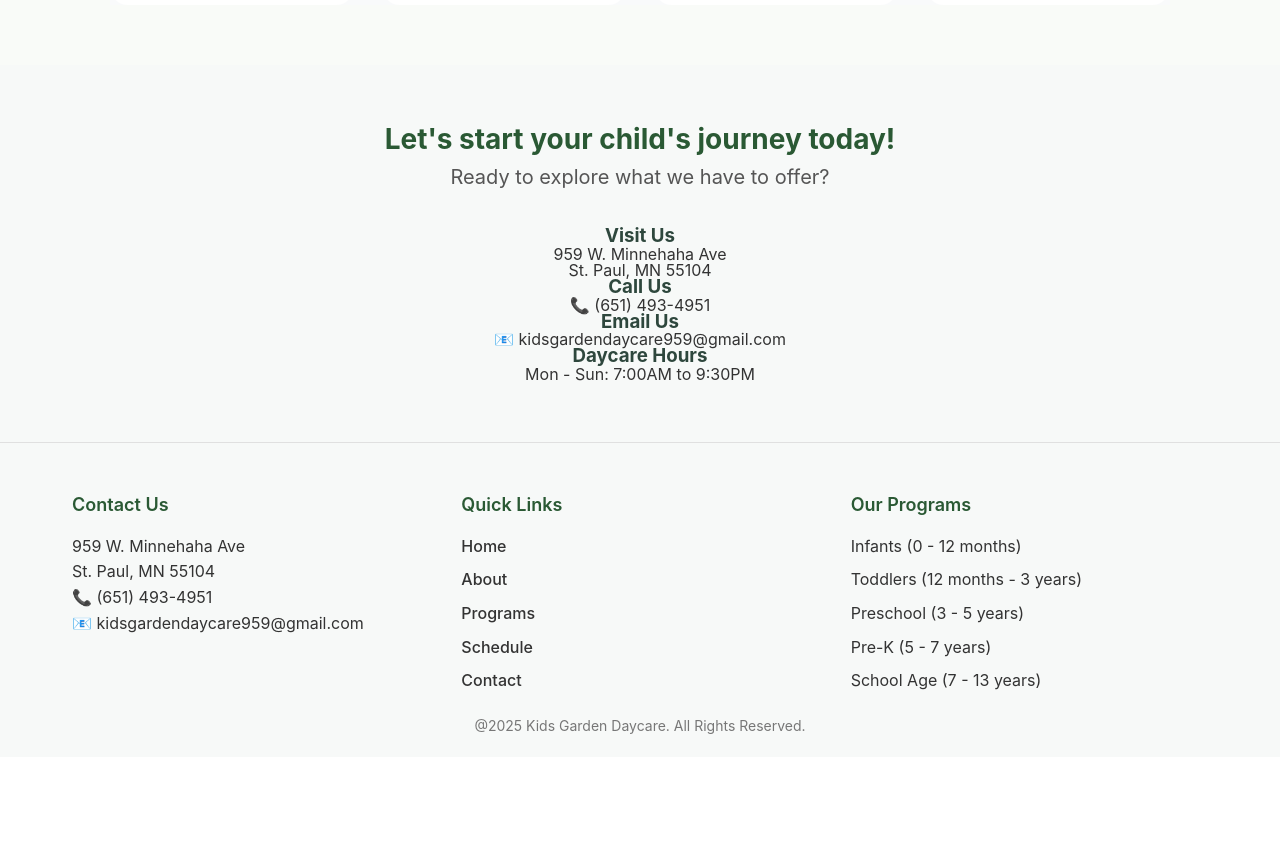
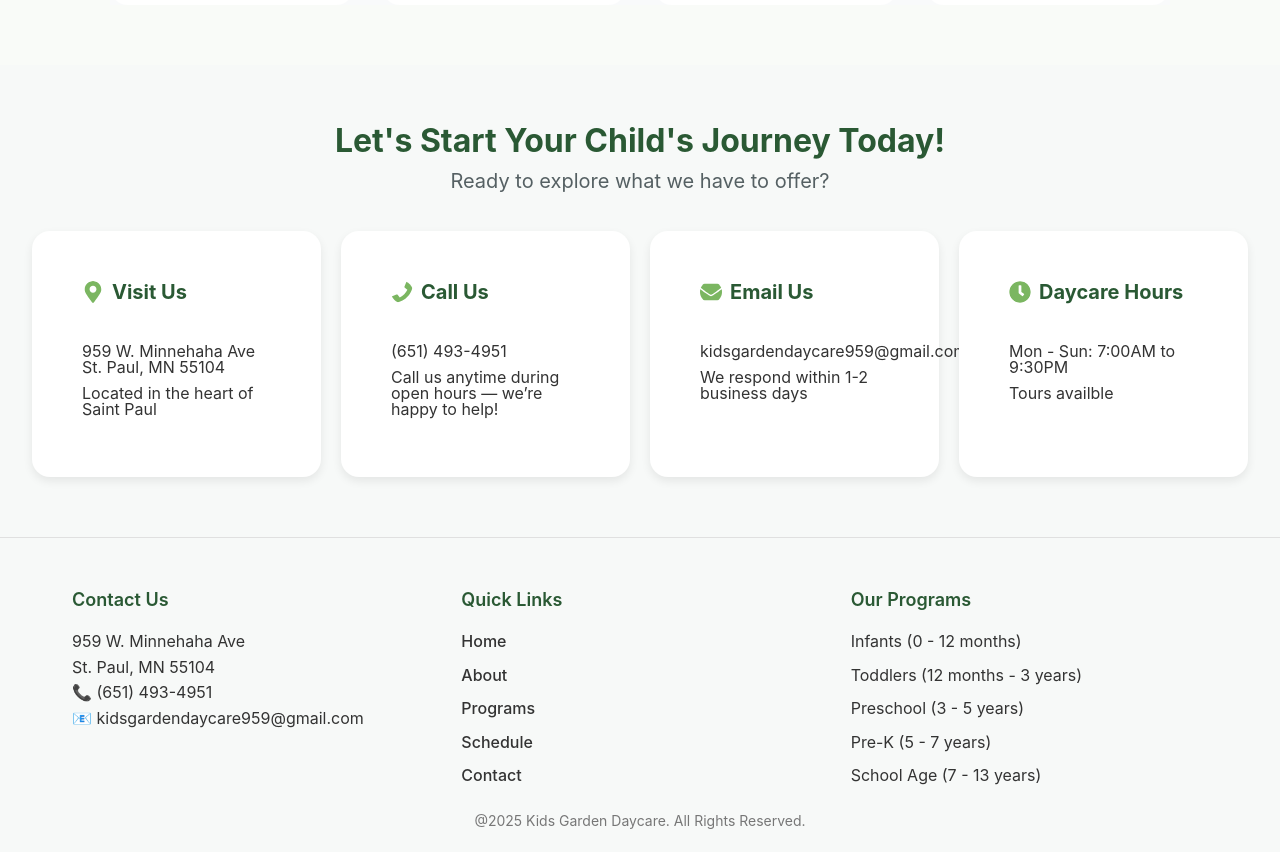
Before and after one commit to Samjamhas10/kids-garden-daycare, a React (Vite) app: page / in a window 1280 px wide. Shown: the part 2120-2972 px from the top of the page. Before the commit the page ends 2877 px from the top, so only its background shows below. Built offline with nearby package versions, Linux system fonts and the light colour scheme.

Commit message:
Update contact section styling and README; install react-icons

```diff
--- a/package.json
+++ b/package.json
@@ -10,8 +10,9 @@
     "preview": "vite preview"
   },
   "dependencies": {
-    "react": "^19.1.1",
-    "react-dom": "^19.1.1"
+    "react": "^19.2.0",
+    "react-dom": "^19.1.1",
+    "react-icons": "^5.5.0"
   },
   "devDependencies": {
     "@eslint/js": "^9.36.0",
--- a/src/components/ContactSection/ContactSection.css
+++ b/src/components/ContactSection/ContactSection.css
@@ -6,40 +6,69 @@
 }
 
 .contact__heading {
-  font-size: 28px;
   margin-bottom: 14px;
+  font-size: 32px;
+  font-weight: 700;
   color: #2a5934;
 }
 
 .contact__subheading {
   font-size: 20px;
   margin-bottom: 40px;
-  color: #555;
+  color: #556063;
 }
 
-.contact__details {
+.contact__list {
   display: grid;
-  gap: 32px;
-  justify-content: center;
+  grid-template-columns: repeat(auto-fit, minmax(120px, 1fr));
+  gap: 20px;
+  margin-top: 20px;
+  /* background-color: #d6e4e3; */
 }
 
-.contact__item h3 {
+.contact__icon {
+  display: inline-flex;
+  justify-content: center;
+  align-items: center;
+  margin-right: 8px;
+  border-radius: 50%;
+  font-size: 22px;
+  color: #7bb661;
 }
 
-.contact__item p {
+.contact__card {
+  background-color: #ffffff;
+  padding: 50px;
+  text-align: left;
+  border-radius: 18px;
+  box-shadow: 0 4px 10px rgba(0, 0, 0, 0.08);
+  transition: transform 0.2s ease, box-shadow 0.2s ease;
+}
+
+.contact-card:hover {
+  transform: translateY(-6px);
+  box-shadow: 0 8px 20px rgba(0, 0, 0, 0.12);
+}
+
+.contact__card h3 {
+  display: flex;
+  align-items: center;
+  margin-bottom: 40px;
+  font-size: 20px;
+  color: #2a5934;
+}
+
+.contact__card p {
   font-size: 16px;
+  color: #333;
+  margin: 10px 0;
+  line-height: 1;
+}
+
+.contact__card address {
+  font-size: 16px;
+  font-style: normal;
   color: #333;
   margin: 0;
   line-height: 1;
 }
-
-.contact__item address {
-  font-size: 16px;
-  color: #333;
-  margin: 0;
-  line-height: 1;
-}
-
-.contact__item address {
-  font-style: normal;
-}
--- a/src/components/ContactSection/ContactSection.jsx
+++ b/src/components/ContactSection/ContactSection.jsx
@@ -1,38 +1,58 @@
+import { FaPhone, FaEnvelope, FaMapMarkerAlt, FaClock } from "react-icons/fa";
 import "./ContactSection.css";
 
 function ContactSection() {
   return (
     <section id="contact" className="contact">
+      <div className="contact__container">
         <div className="contact__intro">
           <h2 className="contact__heading">
-          Let's start your child's journey today!
+            Let's Start Your Child's Journey Today!
           </h2>
           <p className="contact__subheading">
             Ready to explore what we have to offer?
           </p>
-
-        <div className="contact__item">
-          <h3>Visit Us</h3>
+          <div className="contact__list">
+            <div className="contact__card">
+              <h3>
+                <FaMapMarkerAlt className="contact__icon" />
+                Visit Us
+              </h3>
               <address>
                 959 W. Minnehaha Ave
                 <br />
                 St. Paul, MN 55104
               </address>
+              <p>Located in the heart of Saint Paul</p>
             </div>
 
-        <div className="contact__item">
-          <h3>Call Us</h3>
-          <p>📞 (651) 493-4951</p>
+            <div className="contact__card">
+              <h3>
+                <FaPhone className="contact__icon" />
+                Call Us
+              </h3>
+              <p>(651) 493-4951</p>
+              <p>Call us anytime during open hours — we’re happy to help!</p>
             </div>
 
-        <div className="contact__item">
-          <h3>Email Us</h3>
-          <p>📧 kidsgardendaycare959@gmail.com</p>
+            <div className="contact__card">
+              <h3>
+                <FaEnvelope className="contact__icon" />
+                Email Us
+              </h3>
+              <p>kidsgardendaycare959@gmail.com</p>
+              <p>We respond within 1-2 business days</p>
             </div>
 
-        <div className="contact__item">
-          <h3>Daycare Hours</h3>
+            <div className="contact__card">
+              <h3>
+                <FaClock className="contact__icon" />
+                Daycare Hours
+              </h3>
               <p>Mon - Sun: 7:00AM to 9:30PM</p>
+              <p>Tours availble</p>
+            </div>
+          </div>
         </div>
       </div>
     </section>
```
Also changed, not shown: 2 other files (tests, documents, lock files or other folders). Lines whose indentation alone changed are shown as unchanged.
